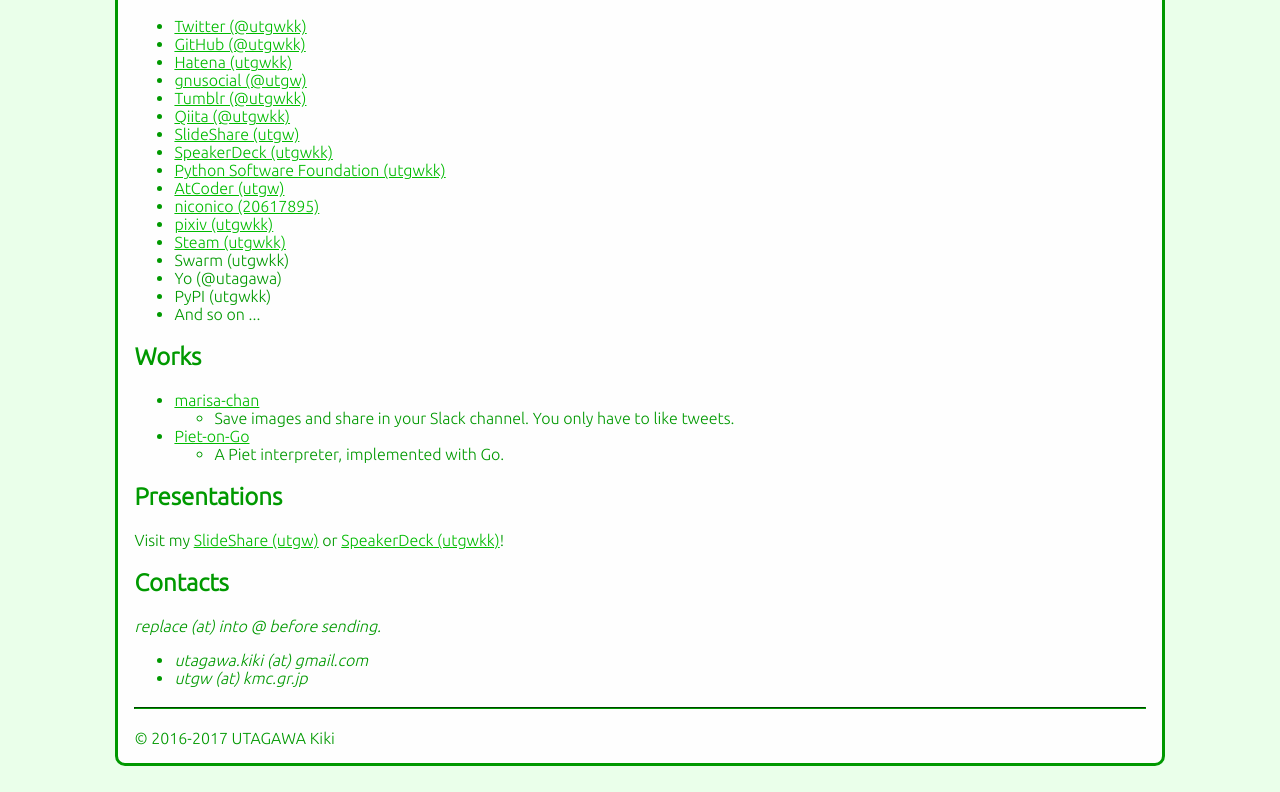
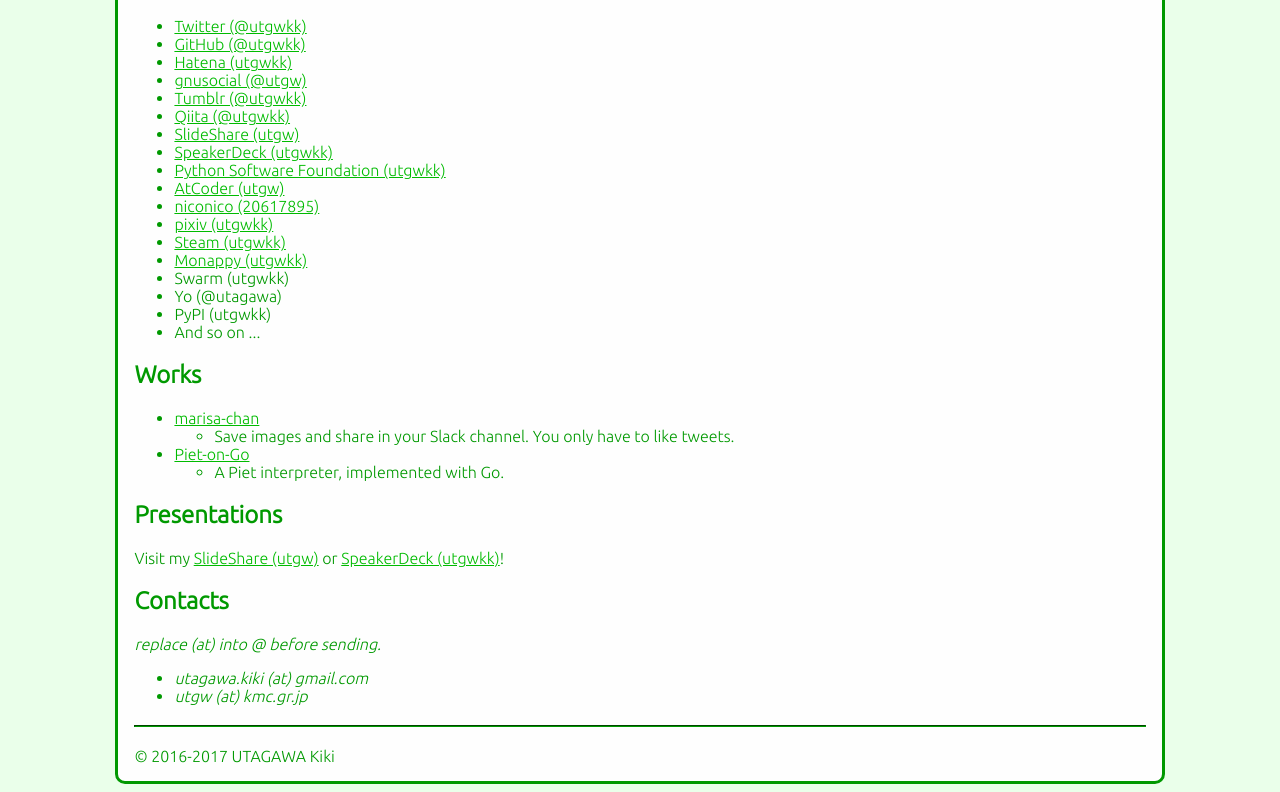
Before and after one commit to utgwkk/utgwkk.github.io, a plain HTML site: page index.htm in a window 1280 px wide. Shown: the part 1140-1932 px from the top of the page. Drawn offline with Linux system fonts and the light colour scheme.

Commit message:
Add Monappy

```diff
--- a/index.htm
+++ b/index.htm
@@ -60,6 +60,7 @@
     <li><a href="http://www.nicovideo.jp/user/20617895">niconico (20617895)</a></li>
     <li><a href="https://pixiv.me/utgwkk">pixiv (utgwkk)</a></li>
     <li><a href="http://steamcommunity.com/id/utgwkk/">Steam (utgwkk)</a></li>
+    <li><a href="https://monappy.jp/u/utgwkk">Monappy (utgwkk)</a></li>
     <li>Swarm (utgwkk)</li>
     <li>Yo (@utagawa)</li>
     <li>PyPI (utgwkk)</li>
```
